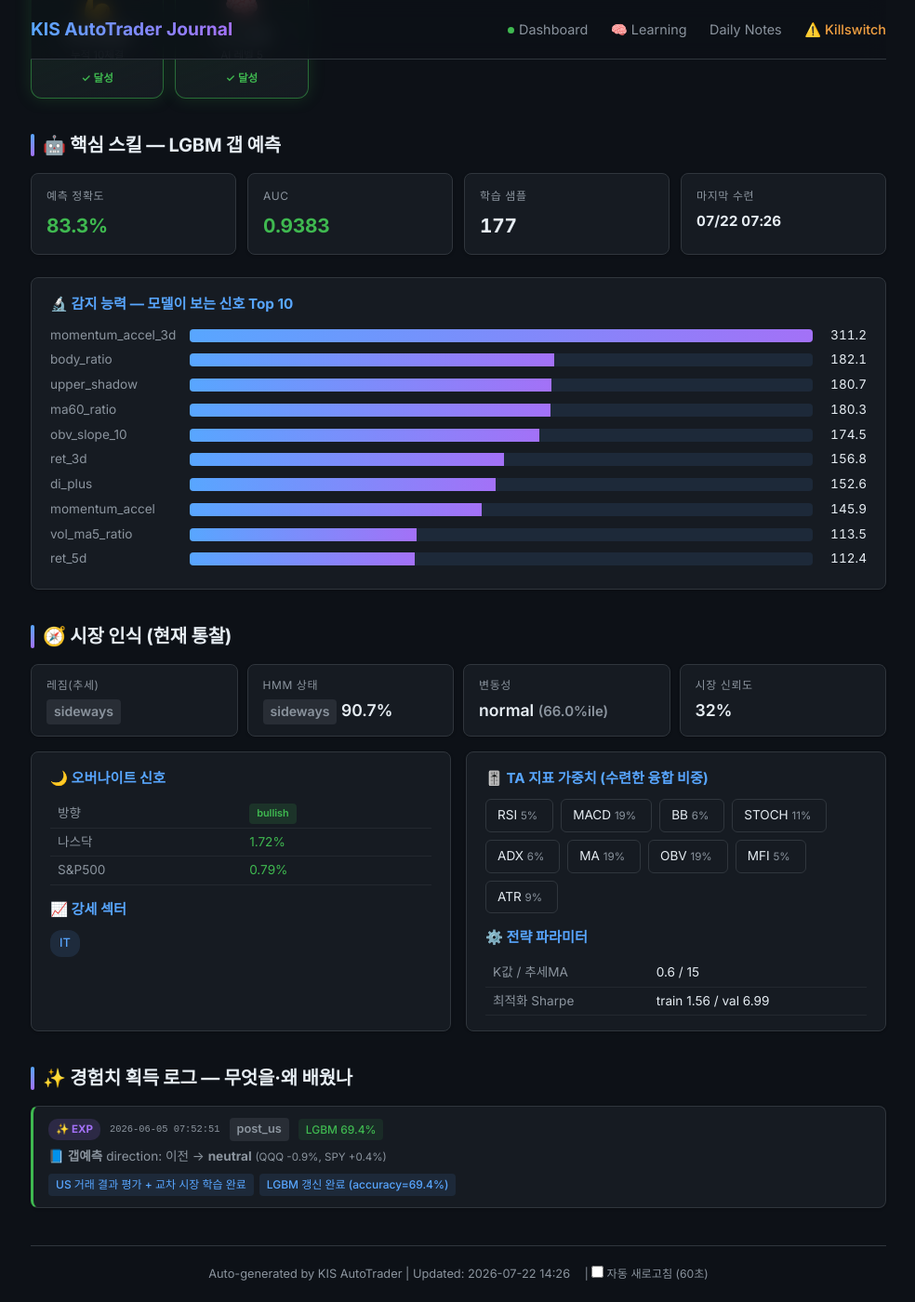
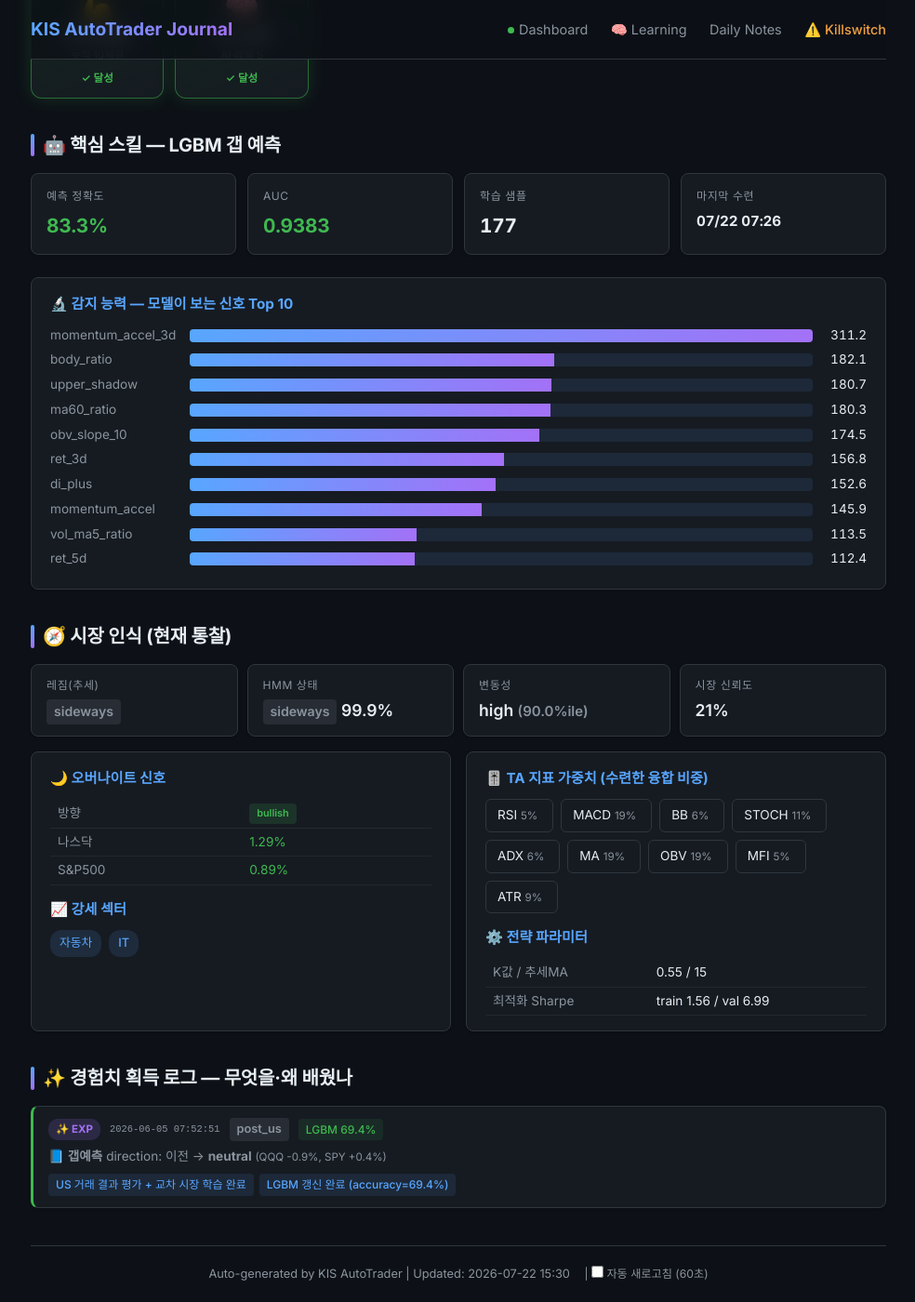
Before and after one commit to BudongJW/kis-trading-journal, a Jekyll site: the page built from learning.html, in a window 1280 px wide and 1400 px high, scrolled down 652 px. Shown: the whole window at 93% size, without its empty margins (147-1131 px from the left). Built offline with Jekyll 4.4.1, drawn with Linux system fonts in a browser that asks for light colours; nearby versions of some CDN libraries.

Commit message:
auto: portfolio update 15:30

```diff
--- a/_data/portfolio.json
+++ b/_data/portfolio.json
@@ -1,5 +1,5 @@
 {
-  "updated_at": "2026-07-22T14:26:03.080364",
+  "updated_at": "2026-07-22T15:30:29.070365",
   "initial_capital": 500000,
   "cash": 22457,
   "holdings": [],
@@ -1826,32 +1826,33 @@
       "net_deposit": -473788,
       "regime": "sideways",
       "hmm_state": "sideways",
-      "confidence": 0.32,
-      "k_value": 0.6
+      "confidence": 0.208,
+      "k_value": 0.55
     }
   ],
   "market": {
     "regime": "sideways",
     "hmm_state": "sideways",
-    "confidence": 0.32,
-    "volatility": "normal",
-    "vol_percentile": 66.0,
+    "confidence": 0.208,
+    "volatility": "high",
+    "vol_percentile": 90.0,
     "overnight_gap": {
       "direction": "bullish",
-      "strength": 0.42,
-      "action": "normal"
+      "strength": 0.38,
+      "action": "aggressive_buy"
     },
     "strong_sectors": [
+      "자동차",
       "IT"
     ]
   },
   "strategy": {
     "name": "ETF 변동성 돌파 + 신호 융합",
     "params": {
-      "k": 0.6,
+      "k": 0.55,
       "trend_ma": 15
     },
-    "universe_count": 7,
+    "universe_count": 8,
     "universe": [
       {
         "symbol": "395160",
@@ -1878,6 +1879,10 @@
         "name": "HMM"
       },
       {
+        "symbol": "091180",
+        "name": "KODEX 자동차"
+      },
+      {
         "symbol": "098560",
         "name": "KODEX IT"
       }
@@ -1897,11 +1902,11 @@
     "enabled": true,
     "regime": "CAUTION",
     "confidence": 0.65,
-    "sma_ratio": 0.3015,
+    "sma_ratio": 0.278,
     "canary_bad": 1,
     "canary_scores": {
-      "195930": 0.6563,
-      "132030": -0.9124
+      "195930": 0.6478,
+      "132030": -0.8734
     }
   },
   "us_session": {
@@ -1955,19 +1960,20 @@
     "market": {
       "trend": "sideways",
       "hmm_state": "sideways",
-      "hmm_confidence": 90.7,
-      "volatility": "normal",
-      "vol_percentile": 66.0,
-      "market_confidence": 0.32,
-      "analyzed_at": "2026-07-21 09:56"
+      "hmm_confidence": 99.9,
+      "volatility": "high",
+      "vol_percentile": 90.0,
+      "market_confidence": 0.208,
+      "analyzed_at": "2026-07-22 09:13"
     },
     "overnight": {
       "direction": "bullish",
-      "nasdaq_change": 1.72,
-      "sp500_change": 0.79,
-      "recommended_action": "normal"
+      "nasdaq_change": 1.29,
+      "sp500_change": 0.89,
+      "recommended_action": "aggressive_buy"
     },
     "strong_sectors": [
+      "자동차",
       "IT"
     ],
     "lgbm": {
@@ -2019,7 +2025,7 @@
       ]
     },
     "strategy_params": {
-      "k": 0.6,
+      "k": 0.55,
       "trend_ma": 15,
       "train_sharpe": 1.56,
       "val_sharpe": 6.99,
@@ -2169,16 +2175,16 @@
     "allow_inverse": true,
     "allow_leverage": false,
     "size_mult": 0.6,
-    "k_effective": 0.65,
+    "k_effective": 0.6,
     "allow_summary": "롱/인버스",
-    "briefing": "오늘 스탠스 신중(CAUTIOUS) · 레짐 CAUTION·신뢰도 32% · 美 오버나이트 bullish(+1.7%) · 예산 40%·최대 2종목·허용 롱/인버스",
+    "briefing": "오늘 스탠스 신중(CAUTIOUS) · 레짐 CAUTION·신뢰도 21% · 美 오버나이트 bullish(+1.3%) · 고변동(90.0%ile) · 예산 40%·최대 2종목·허용 롱/인버스",
     "signals": {
       "regime": "CAUTION",
-      "confidence": 0.32,
+      "confidence": 0.208,
       "direction": "bullish",
-      "nasdaq_change": 1.72,
-      "high_vol": false,
-      "vol_percentile": 66.0,
+      "nasdaq_change": 1.29,
+      "high_vol": true,
+      "vol_percentile": 90.0,
       "rapid_level": "NONE"
     }
   },
@@ -2191,7 +2197,7 @@
     "max_weight": 0.15,
     "regime": "CAUTION",
     "hmm_state": "sideways",
-    "hmm_confidence": 0.907,
+    "hmm_confidence": 0.999,
     "universe": [
       {
         "symbol": "122630",
```
